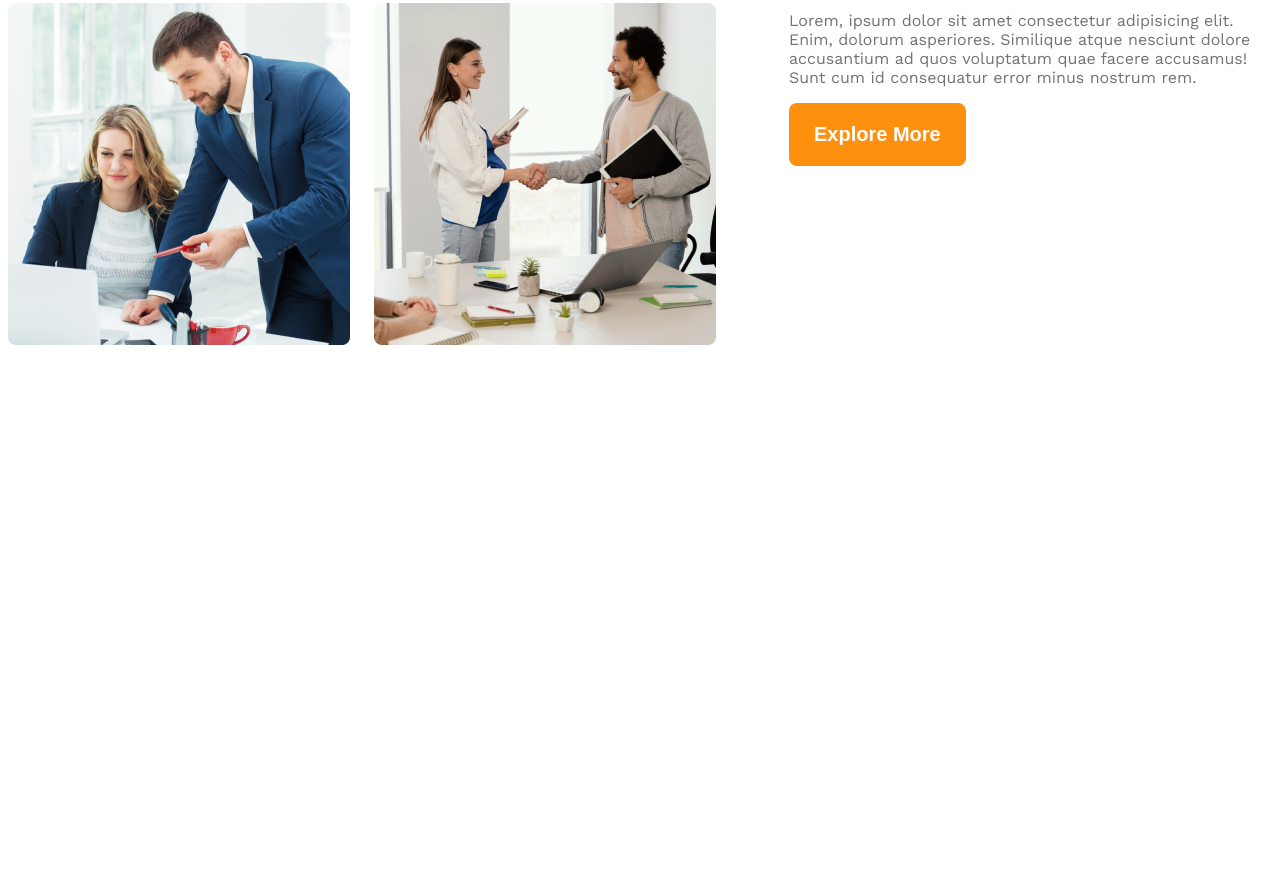
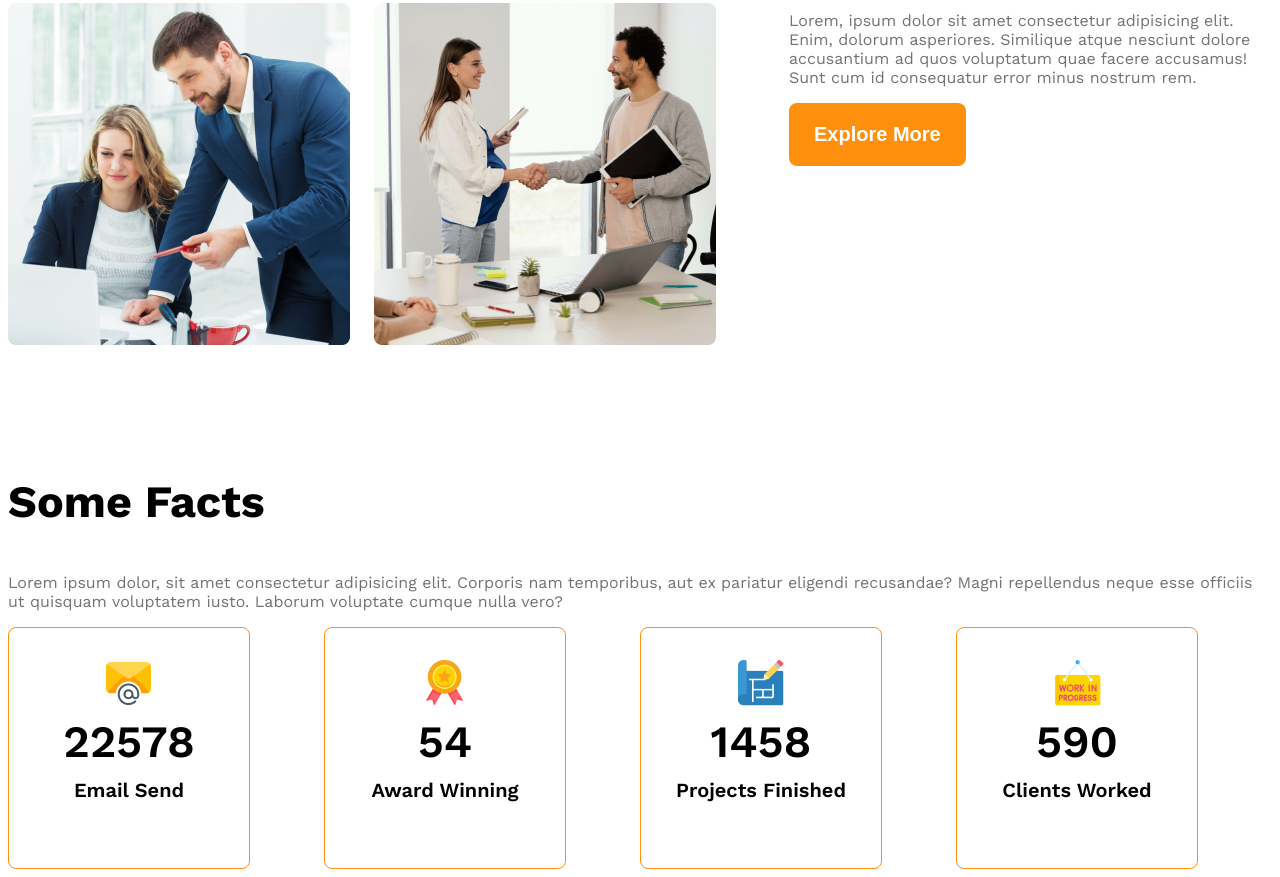
Before and after one commit to Shakhawathossainovee/g3-architecture, a plain HTML site: page index.html in a window 1280 px wide. Shown: the part 1696-2573 px from the top of the page. Before the commit the page ends 2049 px from the top, so only its background shows below. Drawn offline with nearby package versions, Linux system fonts and the light colour scheme.

Commit message:
fifth commit

```diff
--- a/architecture.css
+++ b/architecture.css
@@ -129,3 +129,42 @@ main > section{
         max-width: 100%;
     }
 }
+
+.fact-card{
+    border: 1px solid #ff900e;
+    width: 240px;
+    height: 240px;
+    border-radius: 8px;
+    justify-content: center;
+    align-items: center;
+    text-align: center;
+}
+.facts-container{
+    display: grid;
+    grid-template-columns: repeat(4, 1fr);
+}
+.display-flex{
+    display: flex;;
+}
+.fact-number{
+    font-size: 2.8rem;
+    font-weight: 600;
+    margin-top: 5px;
+    margin-bottom: 10px;
+}
+.fact-name{
+    font-size: 1.25rem;
+    font-weight: 600;
+    margin-top: 10px;
+}
+.fact-description{
+    max-width: 540px;
+}
+@media screen and (max-width: 768px) {
+    .facts-container{
+        grid-template-columns: repeat(1, 1fr);
+        justify-items: center;
+        gap: 24px;
+    }
+
+}
--- a/index.html
+++ b/index.html
@@ -45,6 +45,41 @@
                 <p class="feature-description light-text-grey">Lorem, ipsum dolor sit amet consectetur adipisicing elit. Enim, dolorum asperiores. Similique atque nesciunt dolore accusantium ad quos voluptatum quae facere accusamus! Sunt cum id consequatur error minus nostrum rem.</p>
                 <button class="btn">Explore More</button>
             </div>
+        </section>
+
+        <section class="enjoyable-features">
+            <h3 class="feature-title">Some Facts</h3>
+            <p class="light-text-grey">Lorem ipsum dolor, sit amet consectetur adipisicing elit. Corporis nam temporibus, aut ex pariatur eligendi recusandae? Magni repellendus neque esse officiis ut quisquam voluptatem iusto. Laborum voluptate cumque nulla vero?</p>
+            <div class="facts-container">
+                <div class="fact-card display-flex">
+                    <div>
+                    <img src="email.png" alt="" class="fact-icon">
+                    <h4 class="fact-number">22578</h4>
+                    <h5 class="fact-name">Email Send</h5>
+                    </div>
+                </div>
+                <div class="fact-card display-flex">
+                    <div>
+                    <img src="ribon.png" alt="" class="fact-icon">
+                    <h4 class="fact-number">54</h4>
+                    <h5 class="fact-name">Award Winning</h5>
+                    </div>
+                </div>
+                <div class="fact-card display-flex">
+                    <div>
+                    <img src="projects.png" alt="" class="fact-icon">
+                    <h4 class="fact-number">1458</h4>
+                    <h5 class="fact-name">Projects Finished</h5>
+                    </div>
+                </div>
+                <div class="fact-card display-flex">
+                    <div>
+                    <img src="customers.png" alt="" class="fact-icon">
+                    <h4 class="fact-number">590</h4>
+                    <h5 class="fact-name">Clients Worked</h5>
+                    </div>
+                </div>
+            </div>
 
         </section>
 
```
Also changed, not shown: customers.png (added), email.png (added), projects.png (added), ribon.png (added).
